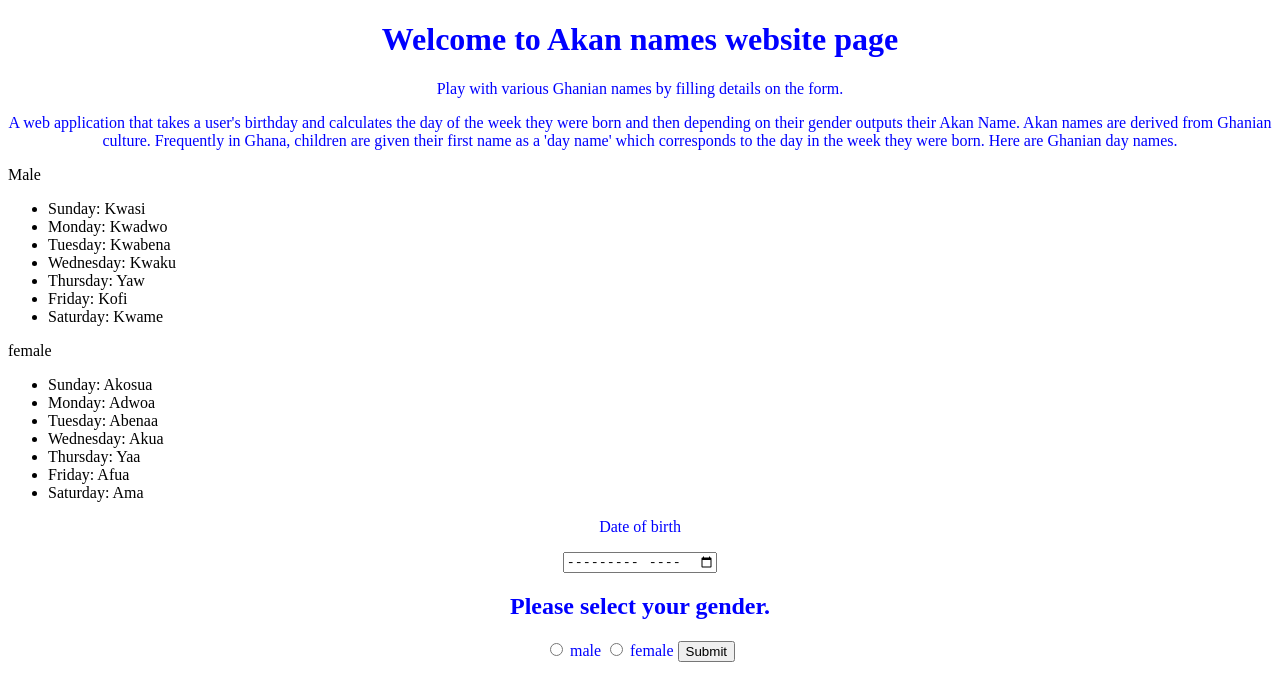
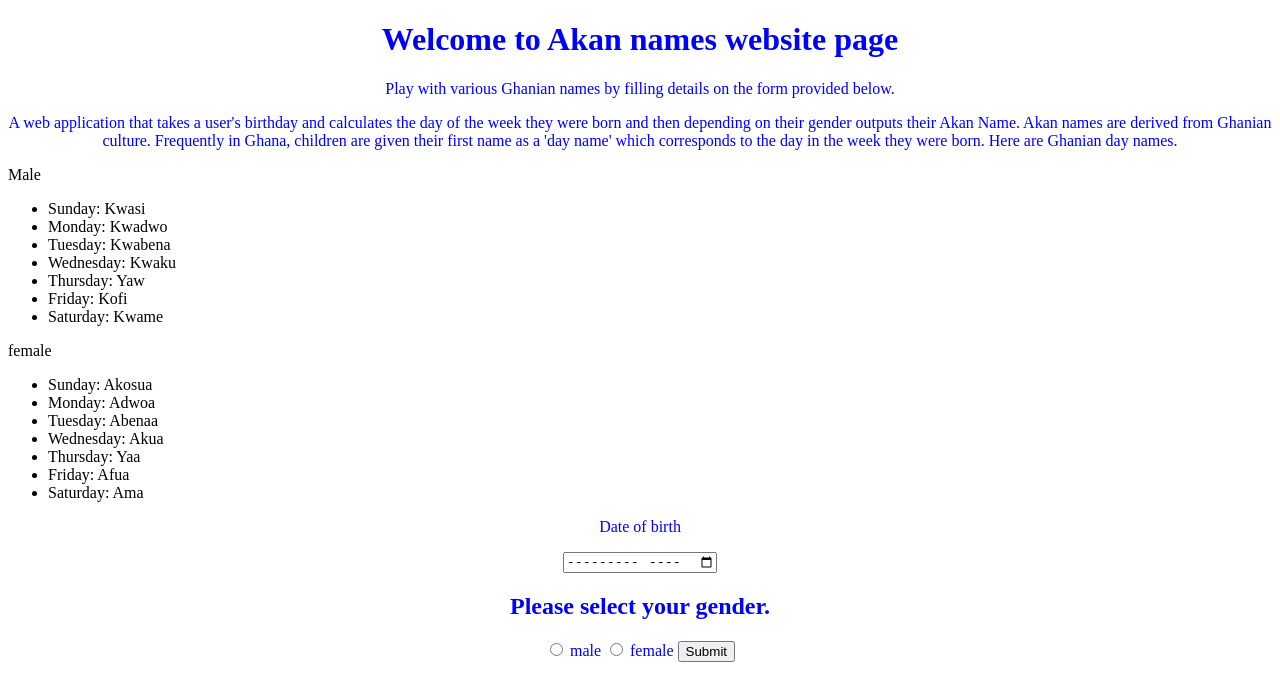
Before and after one commit to Albert-beg/Akan-Names, a plain HTML site: page Akan-Names.html in a window 1280 px wide. Drawn offline with Linux system fonts and the light colour scheme; a script that the page names is missing.

Commit message:
updates to the paragaph section.

```diff
--- a/Akan-Names.html
+++ b/Akan-Names.html
@@ -6,7 +6,7 @@
   </head>
   <body>
     <h1>Welcome to Akan names website page</h1>
-    <p>Play with various Ghanian names by filling details on the form.</p>
+    <p>Play with various Ghanian names by filling details on the form provided below.</p>
     <P>A web application that takes a user's birthday and calculates the day of the week they were born and then depending on their gender outputs their Akan Name.
       Akan names are derived from Ghanian culture. Frequently in Ghana, children are given their first name as a 'day name' which corresponds to the day in the week they were born. Here are Ghanian day names.</P>
       Male
```
